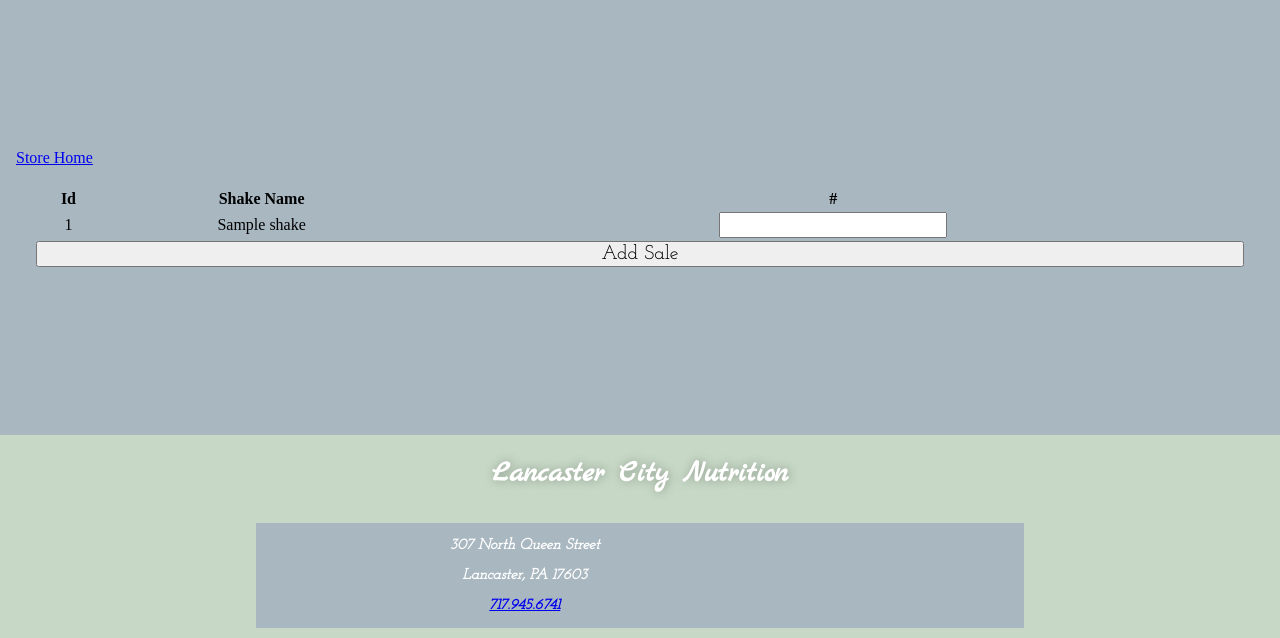
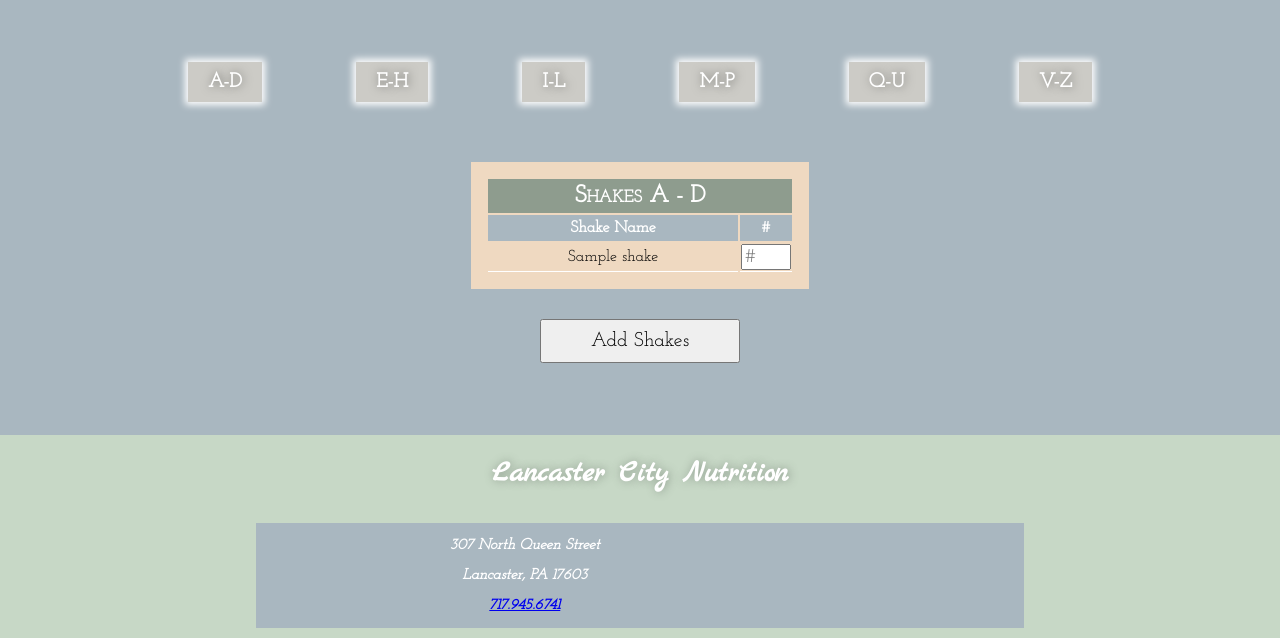
Before and after one commit to kdmundale/LancasterCityNutrition, a Flask app: template LCNapp/templates/layouts/store/store_shake.html in a window 1280 px wide. Shown: the part 162-800 px from the top of the page. Run offline with Flask 2, Linux system fonts and the light colour scheme; the template is opened without the code that fills it: most values are stand-ins (such as "Sample title", 1, 10 or a date in 2020); some libraries are stand-ins or nearby versions.

Commit message:
CHanged forms for registration, login, member info to user flask wtf added ability to edid user account information added form to member_shake to update has_had table changed layout of the store shake form to mirror the memeber_shake with alphabetical listing and js

```diff
--- a/LCNapp/register.py
+++ b/LCNapp/register.py
@@ -32,7 +32,6 @@
         dob = form.dob.data
         phone = form.phone.data
         password = hash_pass(form.password.data)
-        today = date.today()
         total = 0
         role = "member"
 
--- a/LCNapp/static/css/styles.css
+++ b/LCNapp/static/css/styles.css
@@ -139,6 +139,7 @@
 .login-label{
   display: flex;
   flex-direction: column;
+  align-items: center;
   font-weight: bolder;
   border: none;
   box-shadow: 0px 0px 7px 3px white;
@@ -152,6 +153,7 @@
 
 .login-input {
   width: 300px;
+  padding: 5px;
   text-align: center;
 }
 
@@ -175,6 +177,11 @@
   display: block;
   background-color: yellow;
   color: black;
+}
+
+.login-button {
+  width: 200px;
+  padding: 10px 0;
 }
 
 .login-button:hover {
@@ -235,13 +242,14 @@
 
 #specials {
   display: flex;
-  flex-direction: column;
-  align-items: center;
-  justify-content: center;
+  flex-direction: row;
+  align-items:stretch;
+  justify-content: space-around;
   margin: 30px auto;
 }
 
 .home_box {
+  width: 40%;
   box-shadow: 0px 0px 7px 3px white;
   background-color: #c7d8c6;
   padding: 20px;
@@ -249,6 +257,7 @@
 }
 
 #specials_div {
+  width: 40%;
 
 }
 
@@ -319,6 +328,9 @@
 }
 
 .store_shake_form {
+  display: flex;
+  flex-direction: column;
+  align-items: center;
   text-align: center;
   margin: 0 auto;
   padding: 20px;
@@ -405,7 +417,7 @@
 
 .member-table {
   box-shadow: 0px 0px 7px 3px white;
-  margin: 0 auto;
+  margin: 20px auto;
   width: 98%;
   font-family: 'Josefin Slab', serif;
   color: white;
--- a/LCNapp/templates/base.html
+++ b/LCNapp/templates/base.html
@@ -25,7 +25,7 @@
             <li ><a class="nav-bar-opt" href="{{url_for('member.member_home')}}">member home</a></li>
             <li ><a class="nav-bar-opt" href="{{url_for('member.member_info')}}">account</a></li>
             {% elif g.user['role'] == 'store' %}
-            <li ><a class="nav-bar-opt" href="{{url_for('store.store_home')}}"></a>store home</li>
+            <li ><a class="nav-bar-opt" href="{{url_for('store.store_home')}}">store home</a></li>
             {% elif g.user['role'] == 'admin' %}
             <li ><a class="nav-bar-opt" href="{{url_for('admin.admin_home')}}">admin home</a></li>
             {% endif %}
--- a/LCNapp/templates/layouts/index.html
+++ b/LCNapp/templates/layouts/index.html
@@ -8,7 +8,7 @@
   <h3>log in or <a href="{{ url_for('register.register') }}">register</a> to enjoy all the benefits of being a Lancaster City Nutrition member!</h3>
 
 <div class="login-form">
-  <form  claspass_confirmethod="POST" action="{{url_for('auth.login')}}" method="post">
+  <form action="{{url_for('auth.login')}}" method="post">
     <h2 class="loginH2">Login</h2>
     {{ form.csrf_token }}
     <fieldset class="login-label">
--- a/LCNapp/templates/layouts/store/store_shake.html
+++ b/LCNapp/templates/layouts/store/store_shake.html
@@ -4,26 +4,133 @@
 
 {% block content %}
 <article class="">
-  <a href="{{ url_for('store.store_home') }}">Store Home</a>
+
+  <div class="menu_button_holder">
+    <button class="menu-button" id="menu_a_button" type="button" name="menu_a_button">A-D</button>
+    <button class="menu-button" id="menu_e_button" type="button" name="menu_e_button">E-H</button>
+    <button class="menu-button" id="menu_i_button" type="button" name="menu_i_button">I-L</button>
+    <button class="menu-button" id="menu_m_button" type="button" name="menu_m_button">M-P</button>
+    <button class="menu-button" id="menu_q_button" type="button" name="menu_q_button">Q-U</button>
+    <button class="menu-button" id="menu_v_button" type="button" name="menu_v_button">V-Z</button>
+    <script defer type="text/javascript" src="{{ url_for('static', filename='js/shake_menu.js') }}"></script>
+  </div>
 
   <form class="store_shake_form" method="post">
-    <table >
+    <div id="menu_box_a" class="menu_box">
+    <table class="shake-table">
       <tbody>
+        <thead><tr><th class="shake-header" colspan='3'>Shakes A - D</th></tr></thead>
         <tr>
-          <th>Id</th>
-          <th>Shake Name</th>
-          <th>#</th>
+          <th class="hidden"></th>
+          <th class="shake-table-header2">Shake Name</th>
+          <th class="shake-table-header1">#</th>
         </tr>
         {% for shake in shakes %}
         <tr>
-          <td><input type="hidden" name="shake_id[]" value="{{ shake['id']}}">{{ shake['id']}}</td>
-          <td>{{ shake['name']}}</td>
-          <td><input type="number" id="num_shakes" name="num_shakes[]"></td>
+          <td class="hidden"><input type="hidden" name="shake_id[]" value="{{ shake['id']}}"></td>
+          <td class="shake-table-data">{{ shake['name']}}</td>
+          <td class="shake-table-data"><input class="smNum" type="number" id="num_shakes" name="num_shakes[]" placeholder="#"></td>
         </tr>
         {% endfor %}
       </tbody>
     </table>
-  <input class="login-button" type="submit" value="Add Sale" />
+    </div>
+    <div id="menu_box_e" class="menu_box">
+    <table class="shake-table">
+      <tbody>
+        <thead><tr><th class="shake-header" colspan='3'>Shakes E - H</th></tr></thead>
+        <tr>
+          <th class="hidden"></th>
+          <th class="shake-table-header2">Shake Name</th>
+          <th class="shake-table-header1">#</th>
+        </tr>
+        {% for shake in shakes1 %}
+        <tr>
+          <td class="hidden"><input type="hidden" name="shake_id[]" value="{{ shake['id']}}"></td>
+          <td class="shake-table-data">{{ shake['name']}}</td>
+          <td class="shake-table-data"><input class="smNum" type="number" id="num_shakes" name="num_shakes[]" placeholder="#"></td>
+        </tr>
+        {% endfor %}
+      </tbody>
+    </table>
+    </div>
+    <div id="menu_box_i" class="menu_box">
+    <table class="shake-table">
+      <tbody>
+        <thead><tr><th class="shake-header" colspan='3'>Shakes I - L</th></tr></thead>
+        <tr>
+          <th class="hidden"></th>
+          <th class="shake-table-header2">Shake Name</th>
+          <th class="shake-table-header1">#</th>
+        </tr>
+        {% for shake in shakes2 %}
+        <tr>
+          <td class="hidden"><input type="hidden" name="shake_id[]" value="{{ shake['id']}}"></td>
+          <td class="shake-table-data">{{ shake['name']}}</td>
+          <td class="shake-table-data"><input class="smNum" type="number" id="num_shakes" name="num_shakes[]" placeholder="#"></td>
+        </tr>
+        {% endfor %}
+      </tbody>
+    </table>
+    </div>
+    <div id="menu_box_m" class="menu_box">
+    <table class="shake-table">
+      <tbody>
+        <thead><tr><th class="shake-header" colspan='3'>Shakes M - P</th></tr></thead>
+        <tr>
+          <th class="hidden"></th>
+          <th class="shake-table-header2">Shake Name</th>
+          <th class="shake-table-header1">#</th>
+        </tr>
+        {% for shake in shakes3 %}
+        <tr>
+          <td class="hidden"><input type="hidden" name="shake_id[]" value="{{ shake['id']}}"></td>
+          <td class="shake-table-data">{{ shake['name']}}</td>
+          <td class="shake-table-data"><input class="smNum" type="number" id="num_shakes" name="num_shakes[]" placeholder="#"></td>
+        </tr>
+        {% endfor %}
+      </tbody>
+    </table>
+    </div>
+    <div id="menu_box_q" class="menu_box">
+    <table class="shake-table">
+      <tbody>
+        <thead><tr><th class="shake-header" colspan='3'>Shakes Q - U</th></tr></thead>
+        <tr>
+          <th class="hidden"></th>
+          <th class="shake-table-header2">Shake Name</th>
+          <th class="shake-table-header1">#</th>
+        </tr>
+        {% for shake in shakes4 %}
+        <tr>
+          <td class="hidden"><input type="hidden" name="shake_id[]" value="{{ shake['id']}}"></td>
+          <td class="shake-table-data">{{ shake['name']}}</td>
+          <td class="shake-table-data"><input class="smNum" type="number" id="num_shakes" name="num_shakes[]" placeholder="#"></td>
+        </tr>
+        {% endfor %}
+      </tbody>
+    </table>
+    </div>
+    <div id="menu_box_v" class="menu_box">
+    <table class="shake-table">
+      <tbody>
+        <thead><tr><th class="shake-header" colspan='3'>Shakes V - Z</th></tr></thead>
+        <tr>
+          <th class="hidden"></th>
+          <th class="shake-table-header2">Shake Name</th>
+          <th class="shake-table-header1">#</th>
+        </tr>
+        {% for shake in shakes5 %}
+        <tr>
+          <td class="hidden"><input type="hidden" name="shake_id[]" value="{{ shake['id']}}"></td>
+          <td class="shake-table-data">{{ shake['name']}}</td>
+          <td class="shake-table-data"><input class="smNum" type="number" id="num_shakes" name="num_shakes[]" placeholder="#"></td>
+        </tr>
+        {% endfor %}
+      </tbody>
+    </table>
+    </div>
+  <input class="login-button" type="submit" value="Add Shakes" />
 
 </form>
 
```
Also changed, not shown: LCNapp/forms.py (+28 -2 lines), LCNapp/member/member.py (+104 -8 lines), LCNapp/static/js/shake_menu.js (+0 -12 lines), LCNapp/store/store.py (+29 -24 lines), LCNapp/templates/layouts/member/member_info.html (+60 -41 lines), LCNapp/templates/layouts/member/member_shake.html (+12 -12 lines), LCNapp/templates/layouts/store/store.html (+6 -6 lines).
